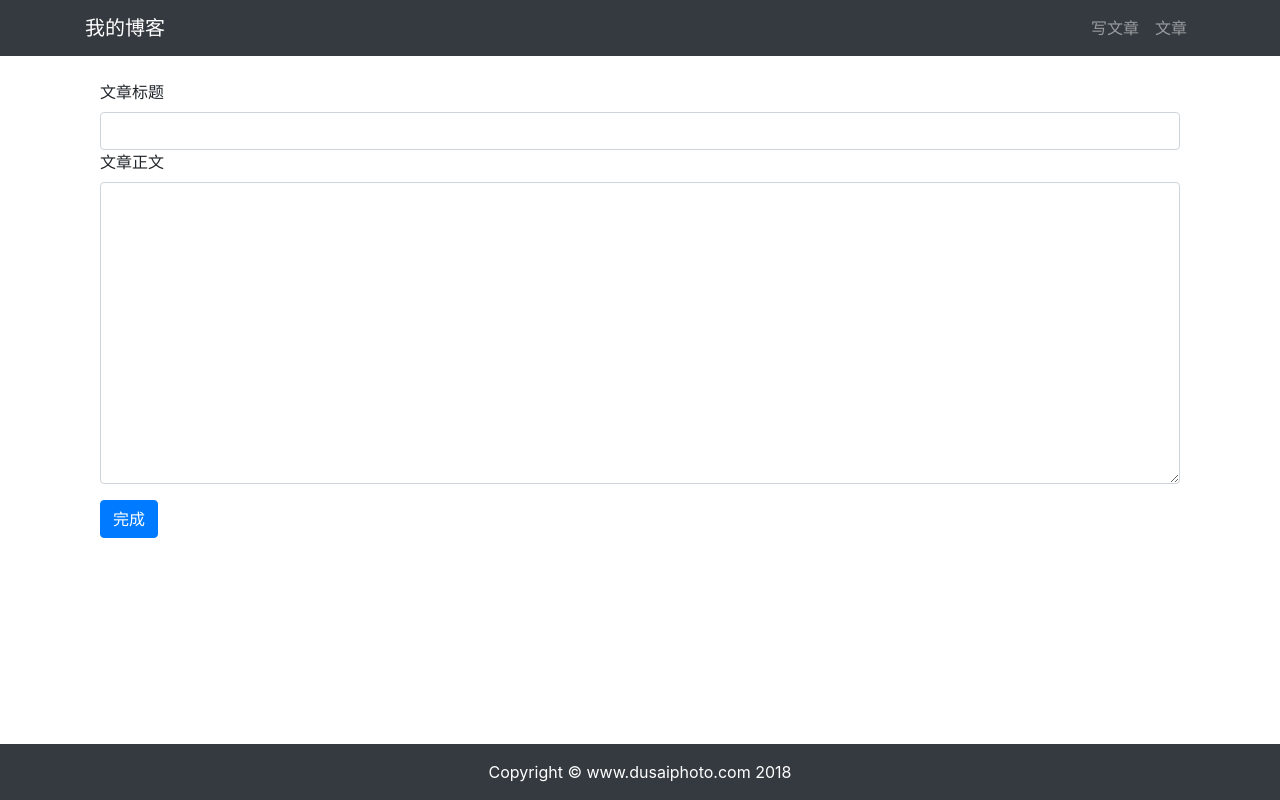
After one commit to suxiangyang1/django_project, a Django app: page /article/article-create/ in a window 1280 px wide. The commit adds this page. Run offline with Django 3.2, Linux system fonts and the light colour scheme; some libraries are stand-ins or nearby versions.

Commit message:
发布新文章(简易)

```diff
--- /dev/null
+++ b/my_blog/article/forms.py
@@ -0,0 +1,13 @@
+# 引入表单类
+from django import forms
+# 引入文章类型
+from .models import ArticlePost
+
+
+# 写文章的表单类
+class ArticlePostForm(forms.ModelForm):
+    class Meta:
+        # 指明数据模型来源
+        model = ArticlePost
+        # 定义表单包含的字段
+        fields = ('title', 'body')
--- a/my_blog/article/urls.py
+++ b/my_blog/article/urls.py
@@ -12,4 +12,7 @@ urlpatterns = [
 
     # 文章详情
     path('article-detail/<int:id>/', views.article_detail, name='article_detail'),
+
+    # 写文章
+    path('article-create/', views.article_create, name='article_create'),
 ]
--- a/my_blog/article/views.py
+++ b/my_blog/article/views.py
@@ -1,9 +1,15 @@
-from django.shortcuts import render
+from django.shortcuts import render, redirect
 # 导入HttpResponse 模块
 from django.http import HttpResponse
 from .models import ArticlePost
+# 引入刚才的ArticlePostForm表单类
+from .forms import ArticlePostForm
 # 引入markdown模块
 import markdown
+# 引入刚定义的ArticlePostForm 表单类
+from .forms import ArticlePostForm
+# 引入User模型
+from django.contrib.auth.models import User
 
 
 # 视图函数
@@ -50,3 +56,34 @@ def article_detail(request, id):
     context = {'article': article}
     # 载入模板, 并返回context对象
     return render(request, 'article/detail.html', context)
+
+
+# 写文章的视图
+def article_create(request):
+    # 判断用户是否提交数据
+    if request.method == 'POST':
+        # 将提交的数据赋值到表单实例中
+        article_post_form = ArticlePostForm(data=request.POST)
+        # 判断提交的数据是否满足模型的额要求
+        if article_post_form.is_valid():
+            # 保存数据, 但暂时不提交到数据中
+            new_article = article_post_form.save(commit=False)
+            # 指定数据库中 id=1 的用户为作者
+            # 如果进行过删除数据表的操作, 可能会找不到id=1的用户
+            # 此时请重新创建用户, 并传入此用户的id
+            new_article.author = User.objects.get(id=1)
+            # 将新文章保存到数据中
+            new_article.save()
+            # 完成后返回到文章列表中
+            return redirect("article:article_list")
+        # 如果数据不合法, 返回错误信息
+        else:
+            return HttpResponse("表单内容有误， 请重新填写。")
+    # 如果用户请求获取数据
+    else:
+        # 创建表单实例
+        article_post_form = ArticlePostForm()
+        # 赋值上下文
+        context = { 'article_post_form': article_post_form }
+        # 返回模板
+        return render(request, 'article/create.html', context)
--- /dev/null
+++ b/my_blog/templates/article/create.html
@@ -0,0 +1,36 @@
+<!-- extends表明此页面继承自 base.html 文件 -->
+{% extends "base.html" %} {% load staticfiles %}
+<!-- 写入 base.html 中定义的 title -->
+{% block title %} 写文章 {% endblock title %}
+<!-- 写入 base.html 中定义的 content -->
+{% block content %}
+
+<!--  写文章表单  -->
+<div class="container">
+    <div class="'row">
+        <div class="col-12">
+            <br>
+            <!-- 提交文章中的表单 -->
+            <form method="POST" action=".">
+                <!--  Django中需要POST数据的地方都必须有csrf_token--->
+                {%csrf_token%}
+                <!--文章标题-->
+                <div class="form_group">
+                    <!-- 标签 --->
+                    <label for="title">文章标题</label>
+                    <!-- 文本框 --->
+                    <input type="text" class="form-control" id="title" name="title">
+                </div>
+                <!--文章中正文--->
+                <div class="form-group">
+                    <label for="body">文章正文</label>
+                    <!-- 文本区域--->
+                    <textarea type="text" class="form-control" id="body" name="body" rows="12"></textarea>
+                </div>
+                <!-- 提交按钮--->
+                <button type="submit" class="btn btn-primary">完成</button>
+            </form>
+        </div>
+    </div>
+</div>
+{% endblock content %}
--- a/my_blog/templates/header.html
+++ b/my_blog/templates/header.html
@@ -10,6 +10,9 @@
       <ul class="navbar-nav">
         <!-- 条目 -->
         <li class="nav-item">
+          <a class="nav-link" href="{% url 'article:article_create' %}">写文章</a>
+        </li>
+        <li class="nav-item">
           <!--     改写href     -->
           <a class="nav-link" href="{% url 'article:article_list' %}">文章</a>
         </li>
```
Also changed, not shown: READE.md (+5 -0 lines).
